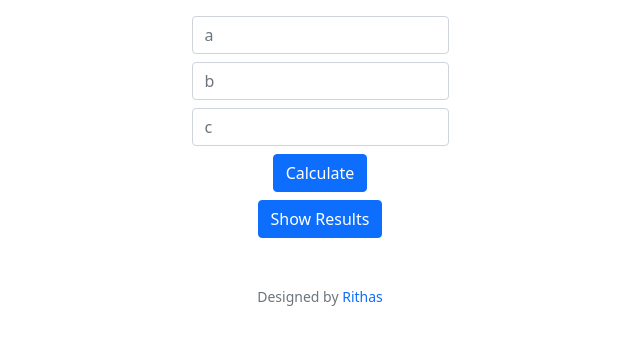
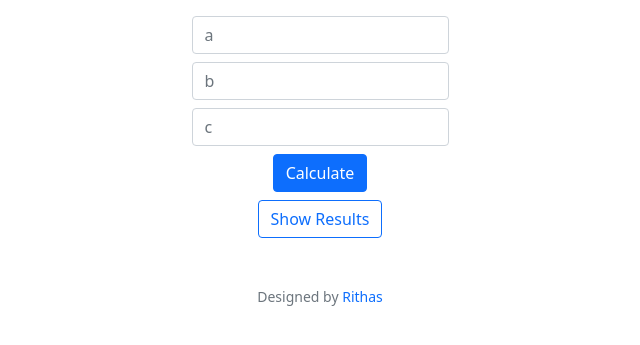
Before and after one commit to rithask/herons-formula-calculator, a Flask app: page / in a window 1280 px wide. Shown: the part 162-507 px from the top of the page, without its empty margins (320-960 px from the left). Run offline with Flask 3, Linux system fonts and the light colour scheme; some libraries are stand-ins or nearby versions.

Commit message:
Update button

```diff
--- a/templates/home.html
+++ b/templates/home.html
@@ -25,7 +25,7 @@
         <button class="btn btn-primary" type="submit">Calculate</button>
     </form>
     <div class="mt-2">
-        <a href="/results"><button class="btn btn-primary">Show Results</button></a>
+        <a href="/results"><button class="btn btn-outline-primary">Show Results</button></a>
     </div>
 
 {% endblock %}
```
